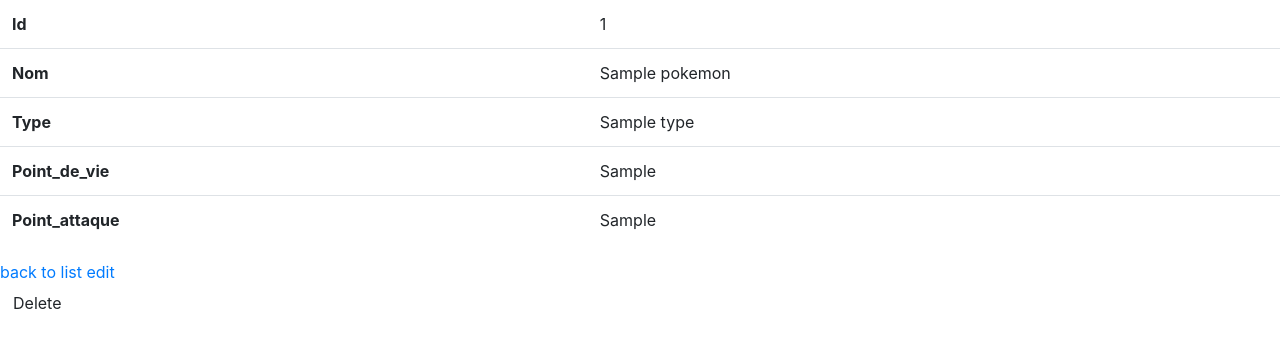
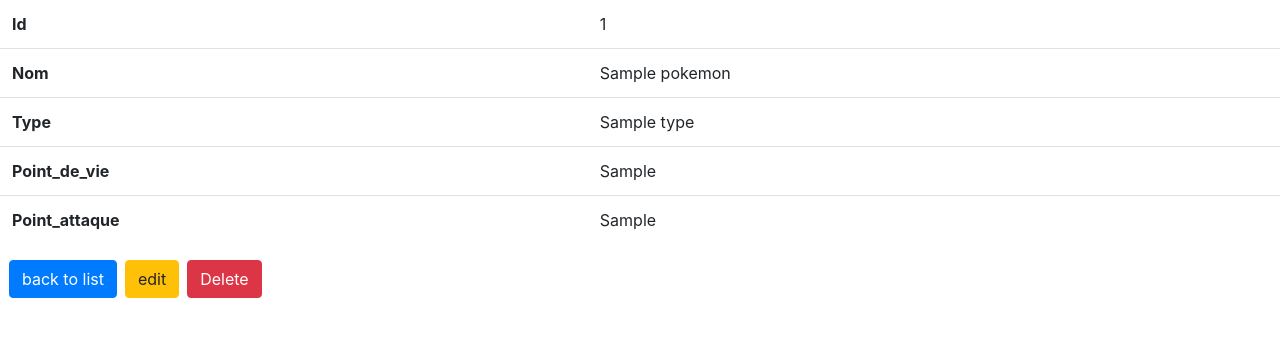
Before and after one commit to Ynov-fullstack-m1/Symfony-Pokemon-Jcaillli-Mvolpe, a Symfony app: template templates/pokemon/show.html.twig in a window 1280 px wide. Shown: the part 113-473 px from the top of the page. Run offline with Twig, Linux system fonts and the light colour scheme; the template is opened without the code that fills it: most values are stand-ins (such as "Sample title", 1, 10 or a date in 2020); some libraries are stand-ins or nearby versions.

Commit message:
Bootstrap

```diff
--- a/src/Form/PokemonType.php
+++ b/src/Form/PokemonType.php
@@ -27,7 +27,7 @@ class PokemonType extends AbstractType
     public function configureOptions(OptionsResolver $resolver): void
     {
         $resolver->setDefaults([
-            'data_class' => Pokemon::class,
+            'data_class' => Pokemon::class ,
         ]);
     }
 }
--- a/templates/pokemon/_delete_form.html.twig
+++ b/templates/pokemon/_delete_form.html.twig
@@ -1,4 +1,4 @@
 <form method="post" action="{{ path('app_pokemon_delete', {'id': pokemon.id}) }}" onsubmit="return confirm('Are you sure you want to delete this item?');">
     <input type="hidden" name="_token" value="{{ csrf_token('delete' ~ pokemon.id) }}">
-    <button class="btn">Delete</button>
+    <button class="btn btn-danger">Delete</button>
 </form>
--- a/templates/pokemon/_form.html.twig
+++ b/templates/pokemon/_form.html.twig
@@ -1,4 +1,4 @@
 {{ form_start(form) }}
     {{ form_widget(form) }}
-    <button class="btn">{{ button_label|default('Save') }}</button>
+    <button class="btn btn-success ml-3 mb-3">{{ button_label|default('Save') }}</button>
 {{ form_end(form) }}
--- a/templates/pokemon/new.html.twig
+++ b/templates/pokemon/new.html.twig
@@ -5,7 +5,7 @@
 {% block body %}
     <h1>Create new Pokemon</h1>
 
+
     {{ include('pokemon/_form.html.twig') }}
-
     <a href="{{ path('app_pokemon_index') }}">back to list</a>
 {% endblock %}
--- a/templates/pokemon/show.html.twig
+++ b/templates/pokemon/show.html.twig
@@ -29,10 +29,8 @@
             </tr>
         </tbody>
     </table>
-
-    <a href="{{ path('app_pokemon_index') }}">back to list</a>
-
-    <a href="{{ path('app_pokemon_edit', {'id': pokemon.id}) }}">edit</a>
-
-    {{ include('pokemon/_delete_form.html.twig') }}
+    <div class="row">
+    <a class = "btn btn-primary mr-2 ml-4" href="{{ path('app_pokemon_index') }}">back to list</a>
+    <a class = "btn btn-warning mr-2" href="{{ path('app_pokemon_edit', {'id': pokemon.id}) }}">edit</a>
+    {{ include('pokemon/_delete_form.html.twig') }} </div>
 {% endblock %}
```
Also changed, not shown: templates/pokemon/edit.html.twig (+5 -2 lines), templates/pokemon/index.html.twig (+4 -4 lines).
